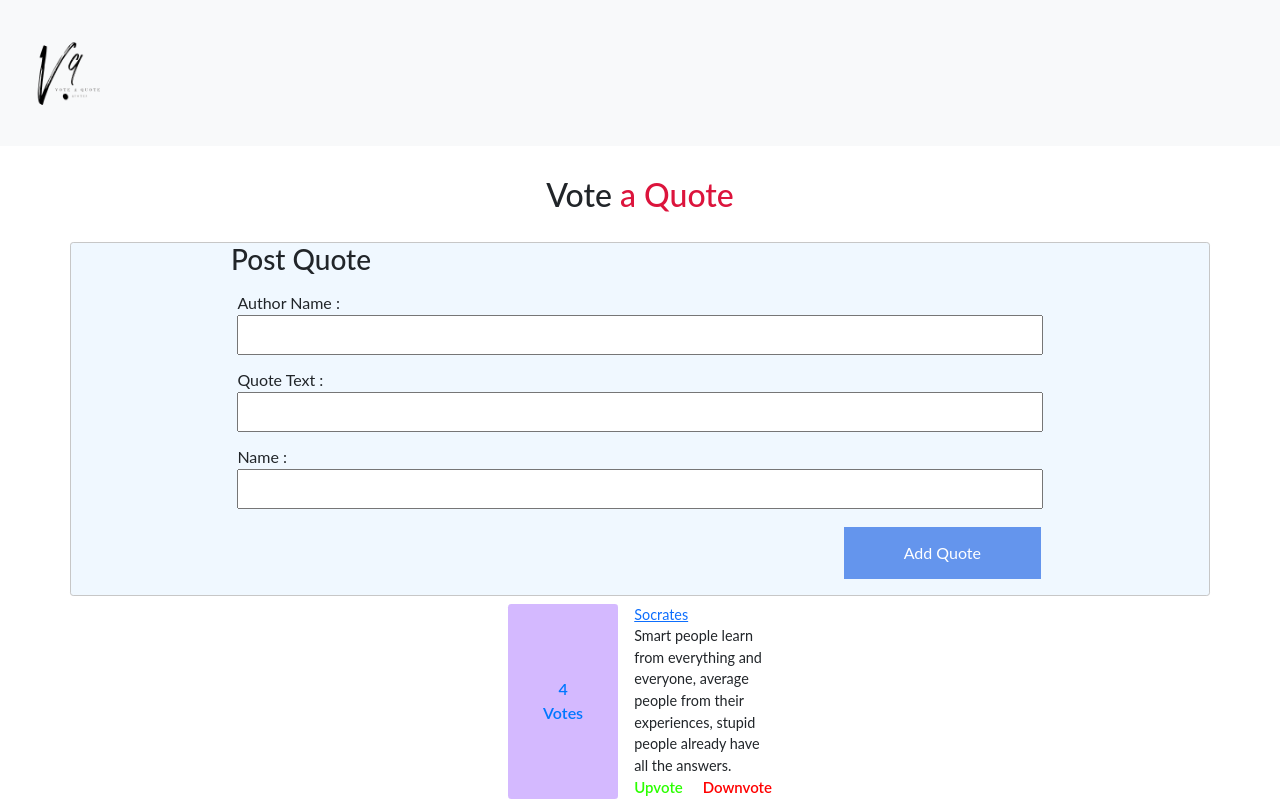
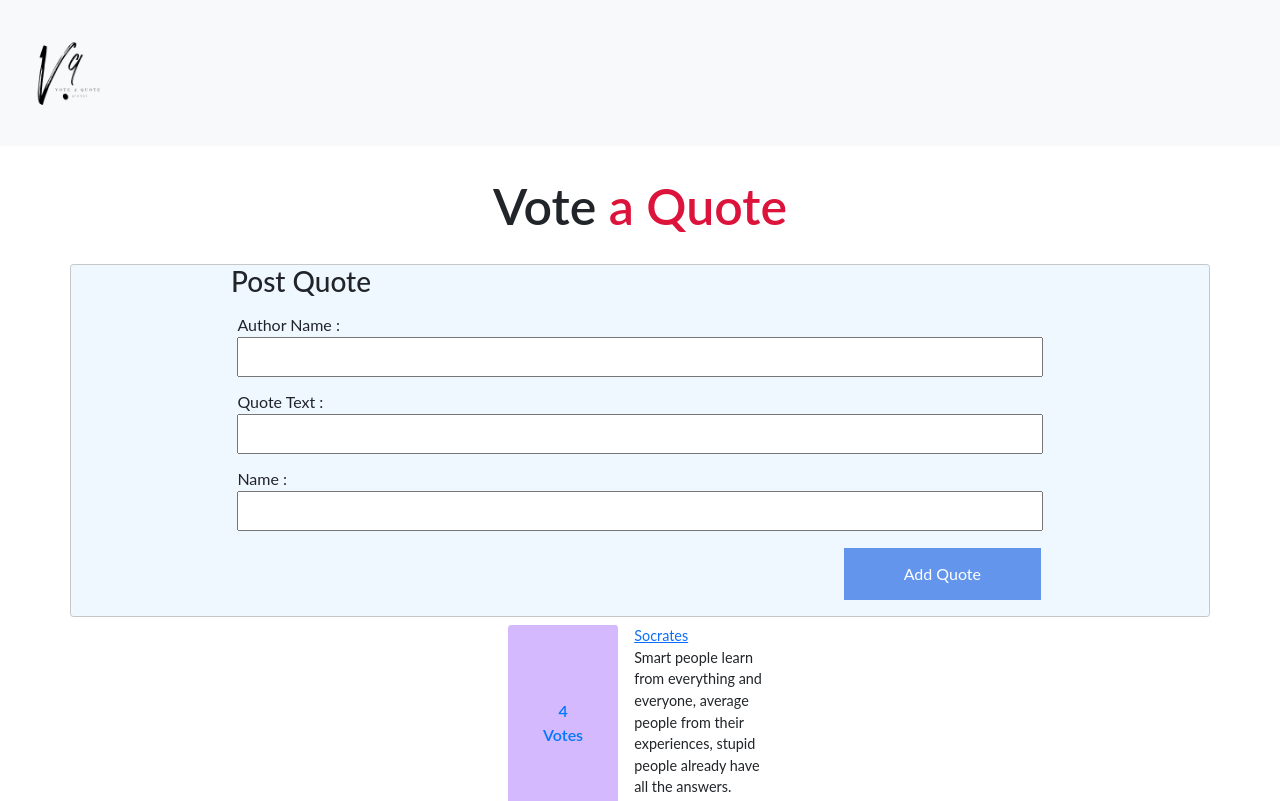
Before and after one commit to kelvinmburu/vote-a-quote, an Angular app: page / in a window 1280 px wide. Shown: the top 801 px of the page. Built offline with nearby package versions, Linux system fonts and the light colour scheme.

Commit message:
st: styled container and elements

```diff
--- a/src/styles.css
+++ b/src/styles.css
@@ -8,16 +8,11 @@
     font-family: 'Lato', sans-serif;
 }
 
-/* body {
-    background: #f7f7f7;
-} */
-
-
 .navbar {
     background: #f7f7f7;
 }
 
-.page-header {
+h2 {
     margin-top: 10px;
     text-align: center;
     padding-top: 20px;
```
